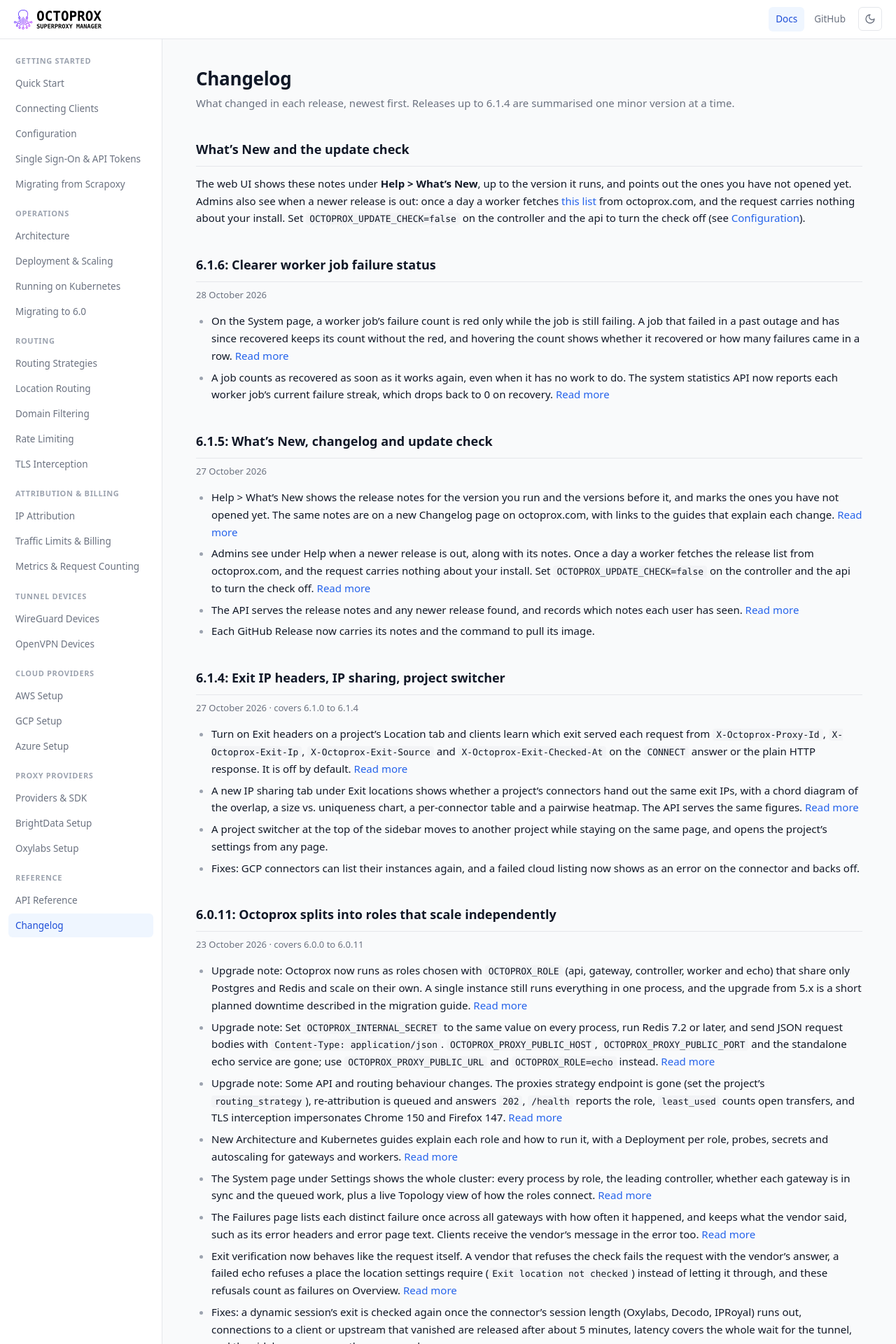
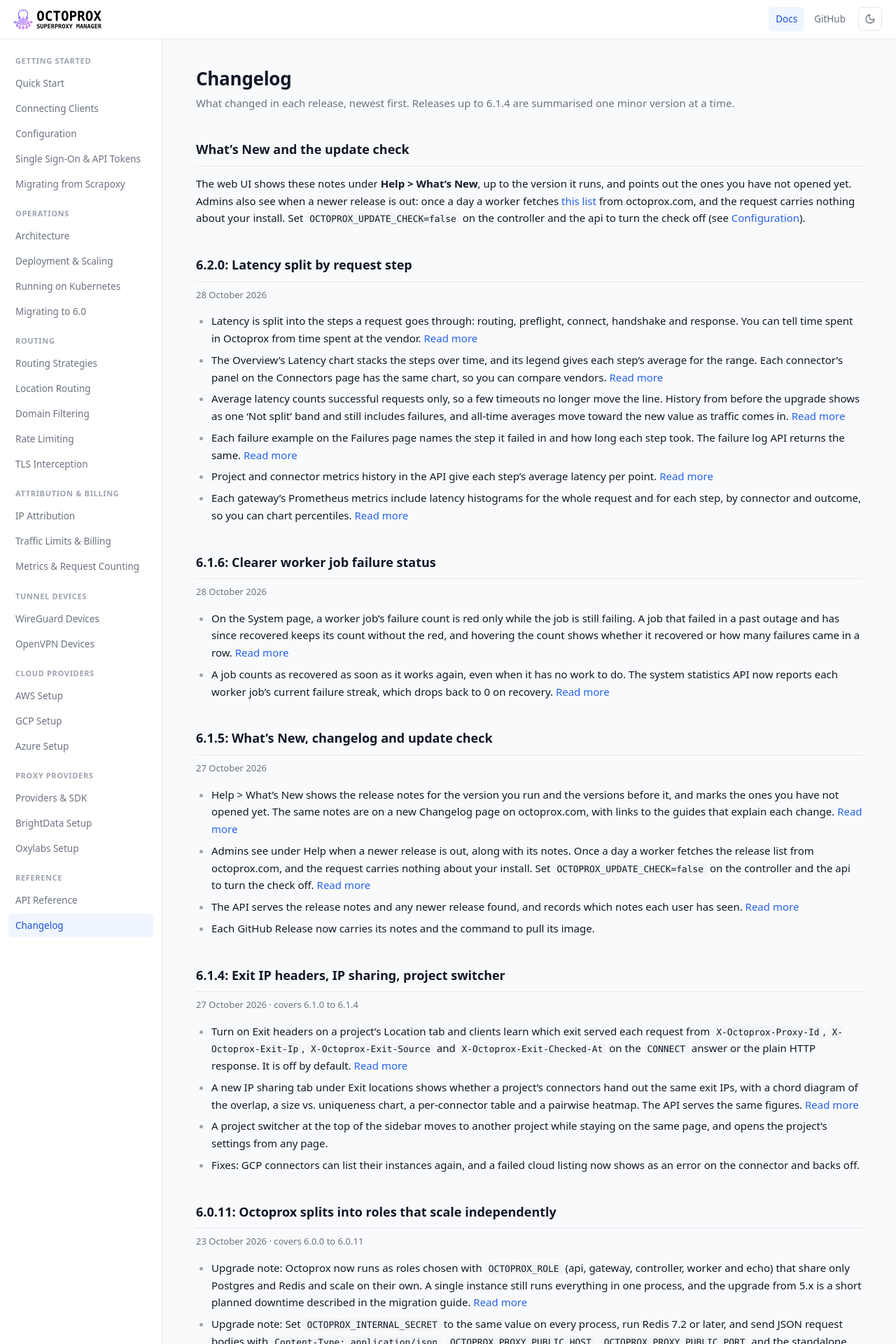
Before and after one commit to octoprox/octoprox, a Jekyll site: the page built from docs/changelog.md, in a window 1280 px wide. Shown: the top 1920 px of the page at 70% size. Built offline with Jekyll 4.4.1, drawn with Linux system fonts in a browser that asks for light colours.

Commit message:
Bump version to 6.2.0

```diff
--- a/docs/_data/releases.yml
+++ b/docs/_data/releases.yml
@@ -9,6 +9,23 @@
 #   title    a few words naming the main themes
 #   changes  what changed, for the people who use Octoprox; `docs` is a page
 #            on octoprox.com that explains it, such as connecting#exit-headers
+
+- version: 6.2.0
+  date: 2026-10-28
+  title: Latency split by request step
+  changes:
+    - text: "Latency is split into the steps a request goes through: routing, preflight, connect, handshake and response. You can tell time spent in Octoprox from time spent at the vendor."
+      docs: metrics#latency-where-the-time-goes
+    - text: "The Overview's Latency chart stacks the steps over time, and its legend gives each step's average for the range. Each connector's panel on the Connectors page has the same chart, so you can compare vendors."
+      docs: metrics#latency-where-the-time-goes
+    - text: "Average latency counts successful requests only, so a few timeouts no longer move the line. History from before the upgrade shows as one 'Not split' band and still includes failures, and all-time averages move toward the new value as traffic comes in."
+      docs: metrics#latency-where-the-time-goes
+    - text: "Each failure example on the Failures page names the step it failed in and how long each step took. The failure log API returns the same."
+      docs: api#failure-log
+    - text: "Project and connector metrics history in the API give each step's average latency per point."
+      docs: api#metrics-history
+    - text: "Each gateway's Prometheus metrics include latency histograms for the whole request and for each step, by connector and outcome, so you can chart percentiles."
+      docs: metrics#prometheus
 
 - version: 6.1.6
   date: 2026-10-28
--- a/pyproject.toml
+++ b/pyproject.toml
@@ -1,6 +1,6 @@
 [project]
 name = "octoprox"
-version = "6.1.6"
+version = "6.2.0"
 description = "A dynamic and flexible proxy manager"
 readme = "README.md"
 requires-python = ">=3.12"
```
